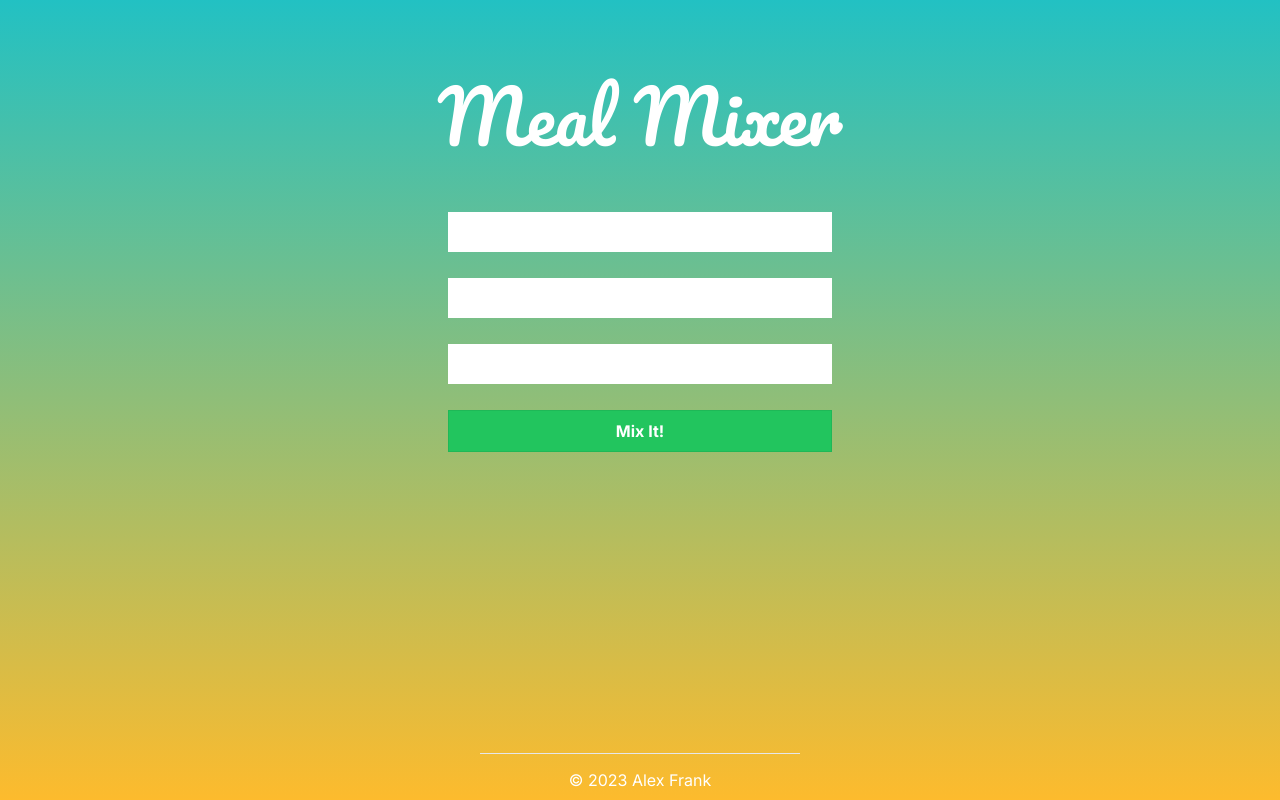
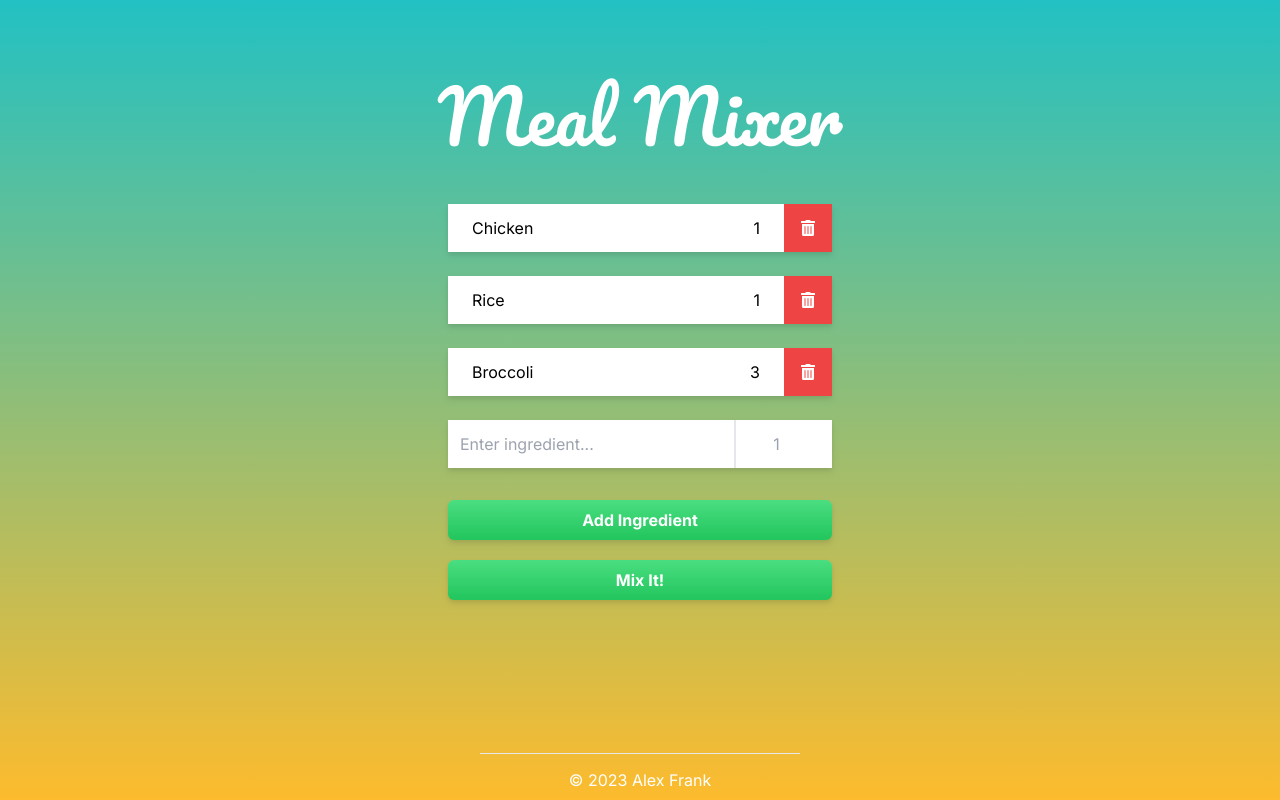
Before and after one commit to alexfrankcodes/meal-mixer, a Next.js app: page / in a window 1280 px wide. Built offline with nearby package versions, Linux system fonts and the light colour scheme.

Commit message:
feat: Styling changes

```diff
--- a/app/components/Button.tsx
+++ b/app/components/Button.tsx
@@ -1,10 +1,20 @@
+"use client";
+
 import React from "react";
 
-export const Button = () => {
+export interface ButtonProps {
+  onClick?: () => void;
+  text: string;
+}
+
+export const Button = ({ onClick, text }: ButtonProps) => {
   return (
     <div>
-      <button className="bg-green-500 hover:bg-green-600 border border-green-700 border-opacity-20 text-white font-bold py-2 px-4 m-5 w-96">
-        Mix It!
+      <button
+        className="bg-gradient-to-b from-green-400 to-green-500 hover:bg-gradient-to-r hover:from-pink-500 hover:to-yellow-500 text-white font-bold py-2 px-4 mt-5 w-96 drop-shadow-md rounded-md"
+        onClick={onClick}
+      >
+        {text}
       </button>
     </div>
   );
--- a/app/components/Ingredient.tsx
+++ b/app/components/Ingredient.tsx
@@ -1,9 +1,22 @@
 import React from "react";
+import { FaTrashAlt } from "react-icons/fa";
 
-export const Ingredient = () => {
+export interface IngredientProps {
+  name: String;
+  amount?: Number;
+}
+
+export const Ingredient = ({ name, amount = 1 }: IngredientProps) => {
   return (
-    <div>
-      <textarea className="bg-white text-black mt-5 p-2 w-96 resize-none h-10" />
+    <div className="flex m-3 w-96 flex flex-row justify-between drop-shadow-md">
+      <div className="bg-white text-black h-15 w-full flex flex-row justify-between">
+        <p className="flex items-center pl-6 ">{name}</p>
+        <p className="flex items-center pr-6">{amount}</p>
+      </div>
+
+      <button className="bg-red-500 p-4 hover:bg-red-600">
+        <FaTrashAlt />
+      </button>
     </div>
   );
 };
--- a/app/components/IngredientList.tsx
+++ b/app/components/IngredientList.tsx
@@ -1,14 +1,27 @@
-import React from "react";
+"use client";
+
+import { useState } from "react";
 import { Ingredient } from "./Ingredient";
 import { Button } from "./Button";
+import { IngredientForm } from "./IngredientForm";
 
 export const IngredientList = () => {
+  const [ingredients, setIngredients] = useState([]);
+
+  const addIngredient = () => {
+    setIngredients([...ingredients]);
+  };
+
   return (
     <div className="mt-10 flex flex-col w-full items-center">
-      <Ingredient />
-      <Ingredient />
-      <Ingredient />
-      <Button />
+      <Ingredient name="Chicken" />
+      <Ingredient name="Rice" />
+      <Ingredient name="Broccoli" amount={3} />
+
+      <IngredientForm />
+
+      <Button text="Add Ingredient" onClick={addIngredient} />
+      <Button text="Mix It!" />
     </div>
   );
 };
--- a/app/page.tsx
+++ b/app/page.tsx
@@ -1,6 +1,5 @@
 import { Pacifico } from "next/font/google";
 import { IngredientList } from "./components/IngredientList";
-import { Button } from "./components/Button";
 
 const pacifico = Pacifico({
   weight: "400",
--- a/package.json
+++ b/package.json
@@ -19,6 +19,7 @@
     "postcss": "8.4.23",
     "react": "18.2.0",
     "react-dom": "18.2.0",
+    "react-icons": "4.8.0",
     "tailwindcss": "3.3.1",
     "typescript": "5.0.4"
   }
```
Also changed, not shown: 1 other file (tests, documents, lock files or other folders).
